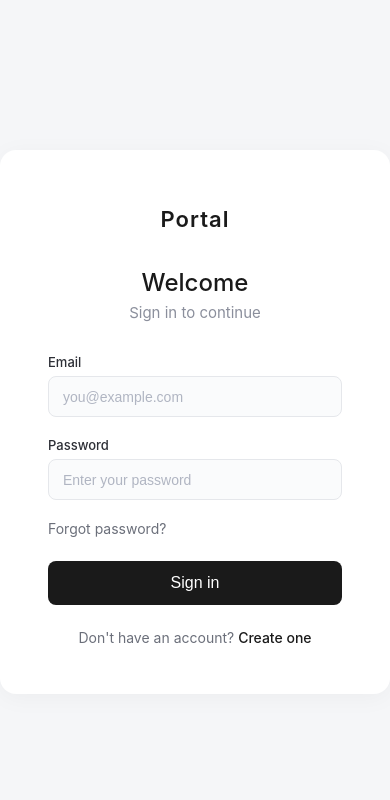
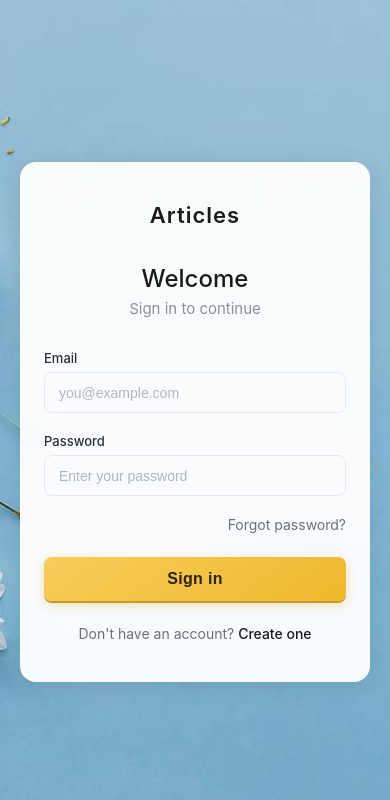
Before and after one commit to 0xyChar/signup_system, a Vue app in the folder frontend/: page /login in a window 390 px wide. Shown: the top 800 px of the page. Built offline with nearby package versions, Linux system fonts and the light colour scheme.

Commit message:
Adding login background image

```diff
--- a/frontend/package.json
+++ b/frontend/package.json
@@ -19,7 +19,7 @@
     "@tailwindcss/vite": "^4.3.2",
     "axios": "^1.18.1",
     "pinia": "^3.0.4",
-    "vue": "^3.5.38",
+    "vue": "^3.5.39",
     "vue-router": "^5.1.0"
   },
   "devDependencies": {
--- a/frontend/src/pages/Login.vue
+++ b/frontend/src/pages/Login.vue
@@ -1,8 +1,13 @@
 <template>
   <div class="auth-container">
+    <!-- Background Image -->
+    <div class="background-image"></div>
+
+    <!-- Login -->
+    <div class="auth-box-wrapper">
       <div class="auth-box">
         <div class="brand-section">
-        <h1 class="brand-name">Portal</h1>
+          <h1 class="brand-name">Articles</h1>
         </div>
 
         <h2 class="auth-title">Welcome</h2>
@@ -51,6 +56,7 @@
         </form>
       </div>
     </div>
+  </div>
 </template>
 
 <script setup lang="ts">
@@ -89,18 +95,43 @@ const handleLogin = async () => {
   min-height: 100vh;
   display: flex;
   align-items: center;
-  justify-content: center;
-  background: #f5f6f8;
+  justify-content: flex-end;
   font-family: -apple-system, BlinkMacSystemFont, 'Segoe UI', Roboto, sans-serif;
+  position: relative;
+  padding-right: 80px;
+}
+
+/* Background Image */
+.background-image {
+  position: fixed;
+  top: 0;
+  left: 0;
+  width: 100%;
+  height: 100%;
+  background-image: url('@/assets/blue daisys.jpg');
+  background-size: cover;
+  background-position: center;
+  background-repeat: no-repeat;
+  z-index: 0;
+}
+
+
+
+.auth-box-wrapper {
+  position: relative;
+  z-index: 1;
+  width: 100%;
+  max-width: 440px;
+  margin-right: 0;
 }
 
 .auth-box {
-  background: white;
+  background: rgba(255, 255, 255, 0.95);
+  backdrop-filter: blur(10px);
   padding: 56px 48px 48px 48px;
   border-radius: 16px;
-  max-width: 400px;
   width: 100%;
-  box-shadow: 0 4px 24px rgba(0, 0, 0, 0.04);
+  box-shadow: 0 4px 24px rgba(0, 0, 0, 0.1);
 }
 
 .brand-section {
@@ -167,24 +198,8 @@ const handleLogin = async () => {
 
 .form-options {
   display: flex;
-  justify-content: space-between;
-  align-items: center;
+  justify-content: flex-end;
   margin: 4px 0 24px 0;
-}
-
-.remember-me {
-  font-size: 14px;
-  color: #4b4f5a;
-  display: flex;
-  align-items: center;
-  cursor: pointer;
-}
-
-.remember-me input {
-  margin-right: 8px;
-  accent-color: #1a1a1a;
-  width: 16px;
-  height: 16px;
 }
 
 .forgot-link {
@@ -211,23 +226,43 @@ const handleLogin = async () => {
 .btn-submit {
   width: 100%;
   padding: 13px;
-  background: #1a1a1a;
-  color: white;
+  background: #f5c542;
+  background: linear-gradient(145deg, #f7cd5a, #efb82c);
+  color: #2d2419;
   border: none;
   border-radius: 8px;
   font-size: 16px;
-  font-weight: 500;
+  font-weight: 600;
   cursor: pointer;
-  transition: background 0.2s ease;
+  transition: all 0.2s ease;
+  box-shadow: 0 4px 12px rgba(212, 160, 23, 0.3),
+              0 2px 0 0 #c49a2b;
+  letter-spacing: 0.3px;
 }
 
-.btn-submit:hover {
-  background: #2d2f36;
+.btn-submit:hover:not(:disabled) {
+  background: #fad15a;
+  background: linear-gradient(145deg, #fcdb70, #f2c23e);
+  box-shadow: 0 6px 18px rgba(212, 160, 23, 0.4),
+              0 2px 0 0 #b38b25;
+  transform: translateY(-2px);
 }
 
+.btn-submit:active:not(:disabled) {
+  transform: translateY(2px);
+  box-shadow: 0 2px 8px rgba(212, 160, 23, 0.3),
+              0 1px 0 0 #a07d20;
+}
+
+
 .btn-submit:disabled {
-  opacity: 0.5;
+  background: #f5c542;
+  background: linear-gradient(145deg, #f7cd5a, #efb82c);
+  color: #2d2419;
+  opacity: 0.7;
   cursor: not-allowed;
+  transform: none;
+  box-shadow: 0 2px 8px rgba(212, 160, 23, 0.2);
 }
 
 .auth-link {
@@ -248,4 +283,21 @@ const handleLogin = async () => {
 .auth-link a:hover {
   border-bottom-color: #1a1a1a;
 }
+
+/* Responsive */
+@media (max-width: 768px) {
+  .auth-container {
+    justify-content: center;
+    padding-right: 20px;
+    padding-left: 20px;
+  }
+
+  .auth-box-wrapper {
+    max-width: 100%;
+  }
+
+  .auth-box {
+    padding: 40px 24px;
+  }
+}
 </style>
```
Also changed, not shown: frontend/src/assets/blue daisys.jpg (added), 1 other file (tests, documents, lock files or other folders). Lines whose indentation alone changed are shown as unchanged.
